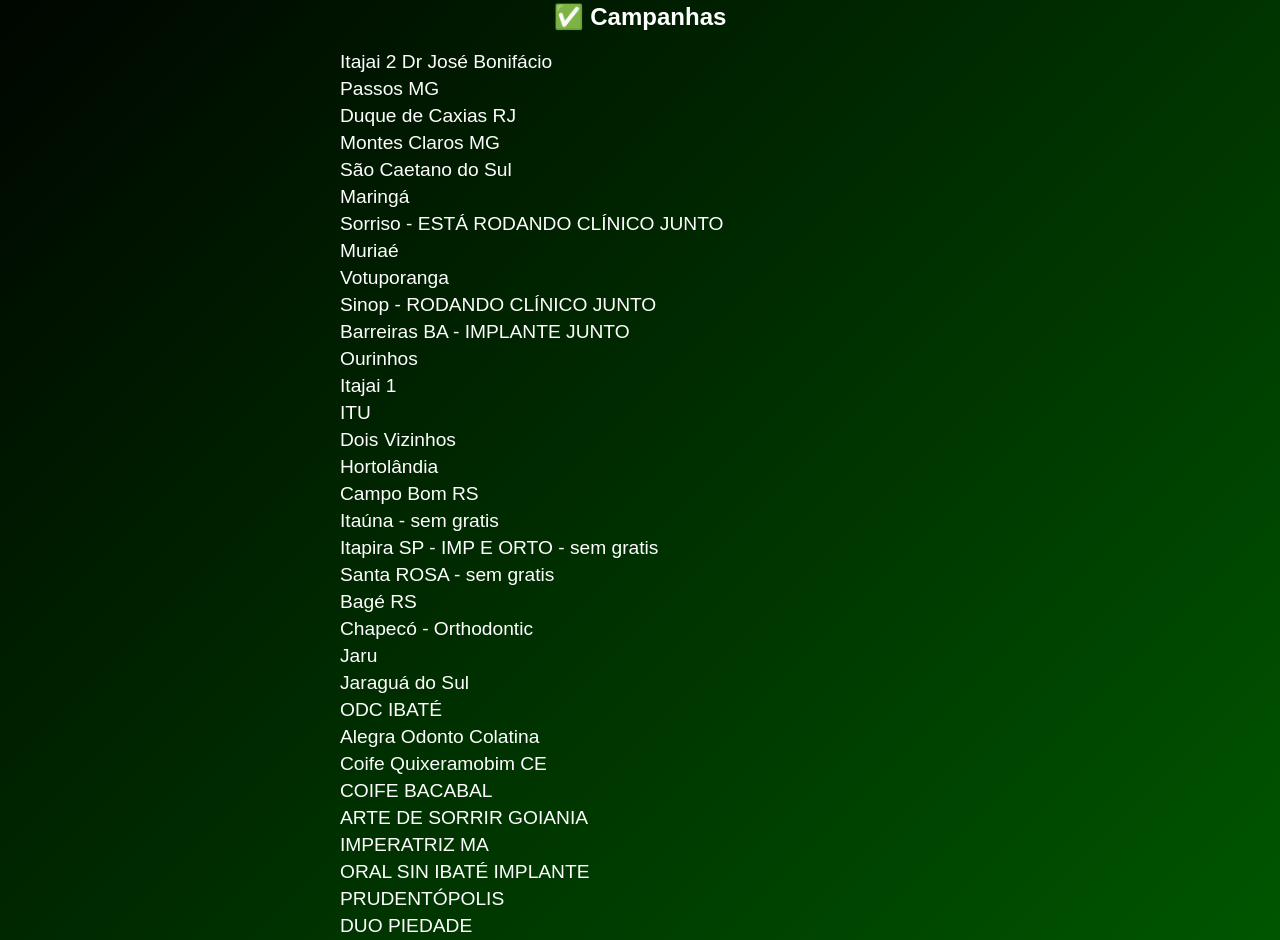
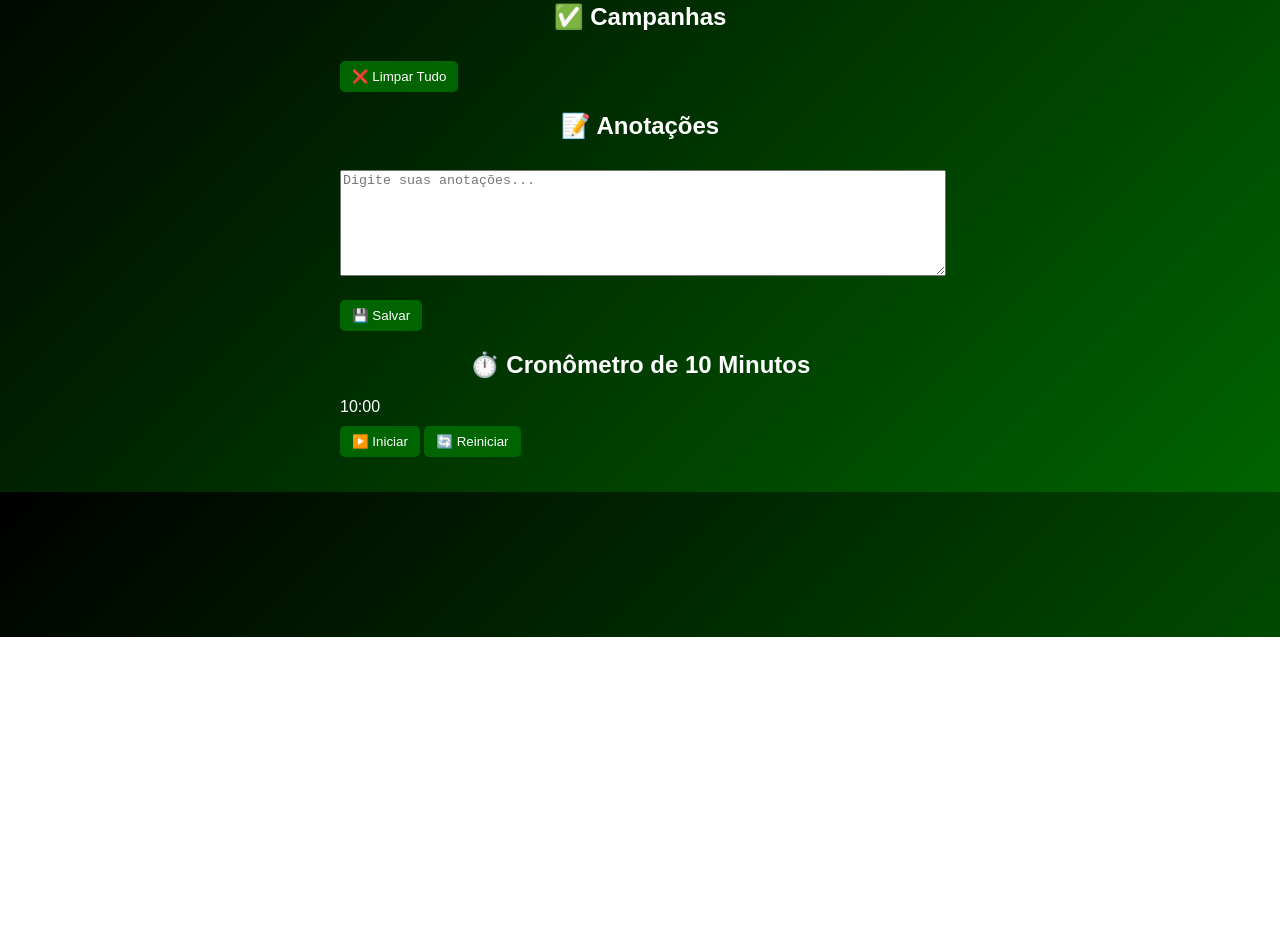
Before and after one commit to giovaniazzi/verifycampanhas, a plain HTML site: page index.html in a window 1280 px wide. Shown: the part 163-1103 px from the top of the page. After the commit the page ends 800 px from the top, so only its background shows below. Drawn offline with Linux system fonts and the light colour scheme; a script that the page names is missing.

Commit message:
Update index.html

```diff
--- a/index.html
+++ b/index.html
@@ -20,41 +20,9 @@
     <div id="campaigns" class="section">
         <h2>✅ Campanhas</h2>
         <ul id="campaignList">
-            <!-- Lista de campanhas -->
-            <li>Itajai 2 Dr José Bonifácio</li>
-            <li>Passos MG</li>
-            <li>Duque de Caxias RJ</li>
-            <li>Montes Claros MG</li>
-            <li>São Caetano do Sul</li>
-            <li>Maringá</li>
-            <li>Sorriso - ESTÁ RODANDO CLÍNICO JUNTO</li>
-            <li>Muriaé</li>
-            <li>Votuporanga</li>
-            <li>Sinop - RODANDO CLÍNICO JUNTO</li>
-            <li>Barreiras BA - IMPLANTE JUNTO</li>
-            <li>Ourinhos</li>
-            <li>Itajai 1</li>
-            <li>ITU</li>
-            <li>Dois Vizinhos</li>
-            <li>Hortolândia</li>
-            <li>Campo Bom RS</li>
-            <li>Itaúna - sem gratis</li>
-            <li>Itapira SP - IMP E ORTO - sem gratis</li>
-            <li>Santa ROSA - sem gratis</li>
-            <li>Bagé RS</li>
-            <li>Chapecó - Orthodontic</li>
-            <li>Jaru</li>
-            <li>Jaraguá do Sul</li>
-            <li>ODC IBATÉ</li>
-            <li>Alegra Odonto Colatina</li>
-            <li>Coife Quixeramobim CE</li>
-            <li>COIFE BACABAL</li>
-            <li>ARTE DE SORRIR GOIANIA</li>
-            <li>IMPERATRIZ MA</li>
-            <li>ORAL SIN IBATÉ IMPLANTE</li>
-            <li>PRUDENTÓPOLIS</li>
-            <li>DUO PIEDADE</li>
+            <!-- Lista de campanhas com checkbox -->
         </ul>
+        <button onclick="clearChecks()">❌ Limpar Tudo</button>
     </div>
 
     <!-- Anotações -->
```
